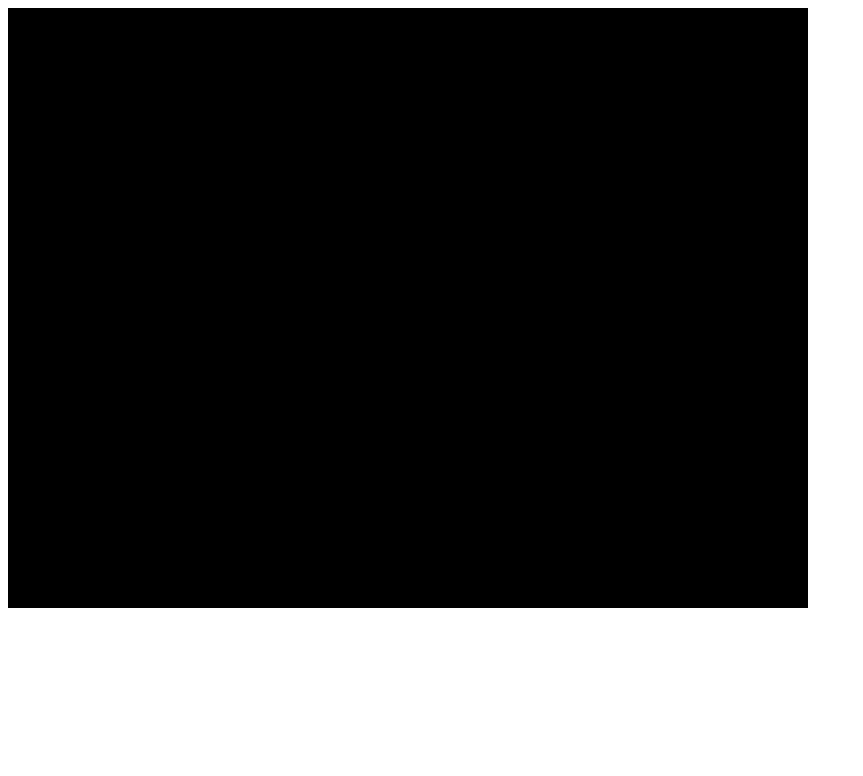
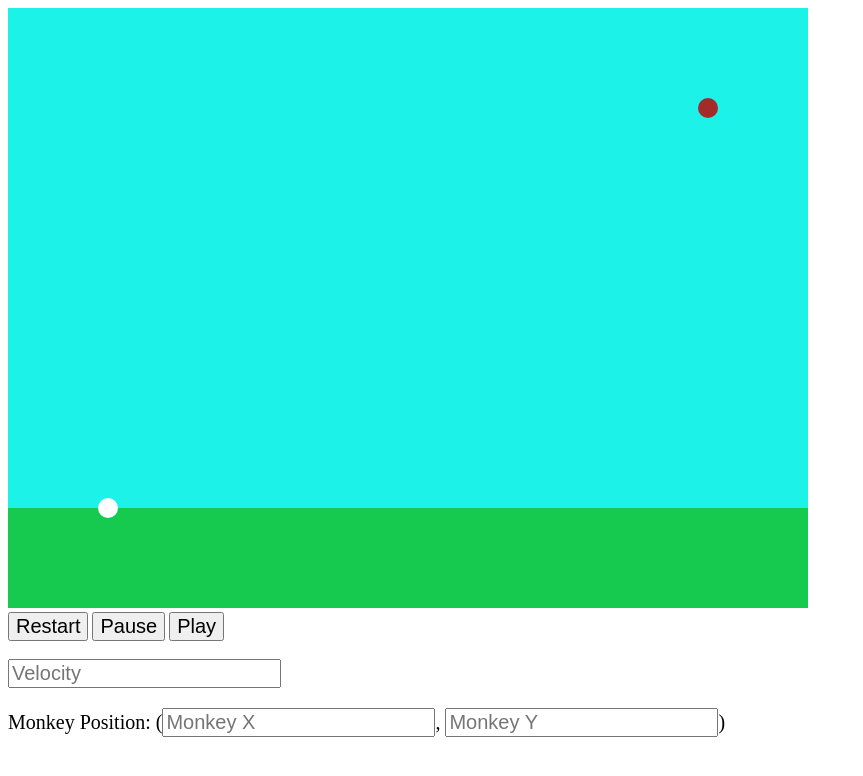
Before and after one commit to omnistacks/MonkeyPhysics, a plain HTML site: page index.html in a window 1280 px wide. Shown: the whole page, without its empty margins (0-863 px from the left). Drawn offline with Linux system fonts and the light colour scheme.

Commit message:
Basic Monkey and Arrow Features

```diff
--- a/index.html
+++ b/index.html
@@ -7,11 +7,29 @@
     <meta http-equiv="X-UA-Compatible" content="ie=edge">
     <title>Document</title>
     <script src="shapes.js"></script>
+    <script src="trig.js"></script>
     <script src="main.js"></script>
+    <style>
+        button,
+        input,
+        p {
+            font-size: 20px;
+        }
+    </style>
 </head>
 
 <body>
     <canvas id="myCanvas" width="800px" height="600px"></canvas>
+    <br>
+    <button onclick="restart()">Restart</button>
+    <button onclick="pause()">Pause</button>
+    <button onclick="play()">Play</button>
+    <br><br>
+    <input type="number" placeholder="Velocity" id="velocity">
+    <p>Monkey Position:
+        (<input type="number" placeholder="Monkey X" id="monkeyx">,
+        <input type="number" placeholder="Monkey Y" id="monkeyy">)
+    </p>
 </body>
 
 </html>
--- a/main.js
+++ b/main.js
@@ -1,8 +1,91 @@
 let canvas;
 let canvasContext;
+
+const frameRate = 10;
+const pixelsPerMeter = 100;
+const playSpeed = 1;
+
+let simulating = false;
+
+const arrow = {
+    velocity: 8,
+    angle: Math.atan(4 / 6),
+    initX: 1,
+    initY: 1,
+    radius: 0.1,
+    color: 'white'
+};
+
+const monkey = {
+    velocity: 0,
+    angle: 0,
+    initX: 7,
+    initY: 5,
+    radius: 0.1,
+    color: 'brown'
+}
+
+let time = 0;
+
+const calculatePosition = (projectile, time) => {
+    const positionX = (projectile.velocity * Math.Cos(projectile.angle) * time) + projectile.initX;
+    const positionY = (projectile.velocity * Math.Sin(projectile.angle) * time) + (0.5 * -9.8 * (time ** 2)) + projectile.initY;
+    return { x: positionX, y: positionY };
+};
+
+const drawProjectile = (projectile) => {
+    const position = calculatePosition(projectile, time / 1000);
+    const x = position.x * pixelsPerMeter;
+    const y = 600 - (position.y * pixelsPerMeter);
+    const color = projectile.color;
+    const radius = projectile.radius * pixelsPerMeter;
+    drawCircle(x, y, radius, color, canvasContext);
+};
+
+const drawFloor = () => {
+    drawRectangle(0, canvas.height - (pixelsPerMeter * arrow.initY), canvas.width, pixelsPerMeter * arrow.initY, '#16c94f', canvasContext);
+};
+
+const update = () => {
+    if (simulating) {
+        // incrementing time
+        time += frameRate * playSpeed;
+    }
+    // drawing background
+    drawRectangle(0, 0, canvas.width, canvas.height, '#1df2e8', canvasContext);
+    drawFloor();
+    drawProjectile(monkey);
+    drawProjectile(arrow);
+};
+
+const restart = () => {
+    time = 0;
+    const velocityInput = document.getElementById("velocity").value;
+    if (velocityInput) {
+        arrow.velocity = parseInt(velocityInput);
+    }
+    const monkeyXInput = document.getElementById("monkeyx").value;
+    if (monkeyXInput) {
+        monkey.initX = parseInt(monkeyXInput);
+    }
+    const monkeyYInput = document.getElementById("monkeyy").value;
+    if (monkeyYInput) {
+        monkey.initY = parseInt(monkeyYInput);
+    }
+    arrow.angle = Math.atan((monkey.initY - arrow.initY) / (monkey.initX - arrow.initX));
+};
+
+const pause = () => {
+    simulating = false;
+}
+
+const play = () => {
+    simulating = true;
+}
 
 window.onload = () => {
     canvas = document.getElementById('myCanvas');
     canvasContext = canvas.getContext('2d');
     drawRectangle(0, 0, canvas.width, canvas.height, 'black', canvasContext);
+    setInterval(update, frameRate);
 };
--- /dev/null
+++ b/trig.js
@@ -0,0 +1,7 @@
+Math.Sin = function (w) {
+    return parseFloat(Math.sin(w).toFixed(10));
+};
+
+Math.Cos = function (w) {
+    return parseFloat(Math.cos(w).toFixed(10));
+};
```
